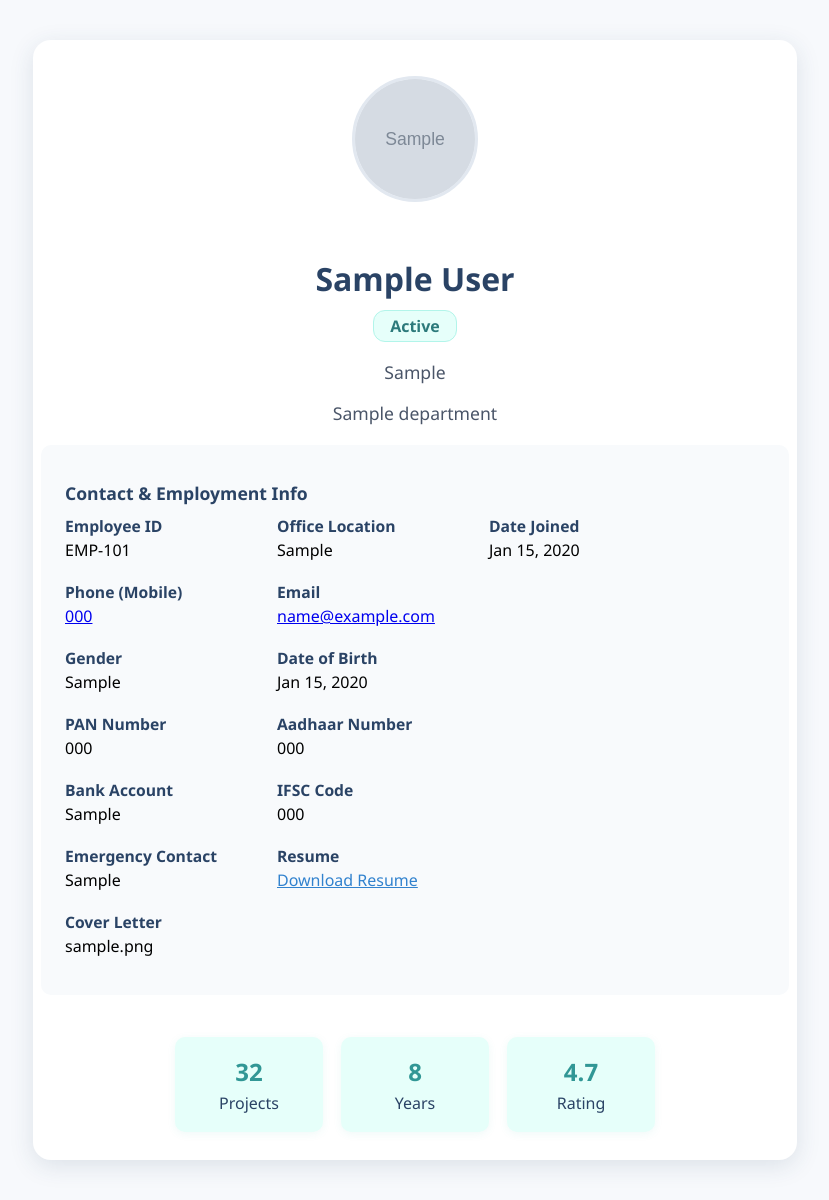
After one commit to sameer7365/Django_projects, a Django app: a page that uses mprf/templates/employeedash.html in a window 1280 px wide. The commit adds this page. Shown: the whole page, without its empty margins (225-1054 px from the left). Run offline with Django 5.2, Linux system fonts and the light colour scheme; tables that the repository leaves empty hold one stand-in row (values such as "Sample post"); grey boxes marked "Sample" are stand-in pictures; parts of the project's set-up code (start-up, migrations or seed data) failed here and were passed over.

Commit message:
upadtes of mprf

```diff
--- a/mprf/mprf/urls.py
+++ b/mprf/mprf/urls.py
@@ -17,5 +17,5 @@ urlpatterns = [
     path('AppliedCandidates',views.AppliedCandidates,name='AppliedCandidates'),
     path('updatecandidatestatus<int:pk>',views.update_candidate_status,name='update_candidate_status'),
     path('formviewapplied<int:pk>',views.formviewapplied,name='formviewapplied'),
-
-]
+    path('employeelist',views.employeelist,name='employeelist'),
+    path('employeeform<int:pk>',views.employeeform,name='employeeform'),]
--- a/mprf/mprf/views.py
+++ b/mprf/mprf/views.py
@@ -1,4 +1,5 @@
 from django.http import HttpResponse
+from django.contrib.auth.models import Group
 from django.shortcuts import redirect, render
 from django.contrib.auth.models import User
 from django.contrib import messages
@@ -54,7 +55,11 @@ def login(request):
                 check_password = user.check_password(password)
                 if check_password:
                     request.session['username'] = username
-                    return redirect("dash")
+                    if user.groups.filter(name='Admin').exists():
+                        return redirect("dash")
+                    else:
+                        val = EmployeeMaster.objects.get(user_id=user)
+                        return redirect("employeeform",pk=val.pk)
                 else:
                     return HttpResponse("Invalid credentials, please try again.")
             except User.DoesNotExist:
@@ -66,7 +71,6 @@ def login(request):
 
 
 def dash(request):
-
     return render(request, 'dashboard.html')
 
 def mprfform(request):
@@ -330,20 +334,15 @@ def signupapply(request):
 
 
 def update_candidate_status(request, pk):
-    print(pk)
     if request.method == 'POST':
         update_status = request.POST.get('status')
         val = MprfApply.objects.filter(pk=pk).first()
-        print("update_status", update_status)
         if update_status == 'accepted':
-            application_instance = val  # This is your MprfApply instance
+            application_instance = val
 
             # Get related instances
             mprf_request_instance = application_instance.mprf_request
             user_instance = application_instance.user_id
-            # img_candidate = application_instance.FILES.get('img_candidate')
-            # resume = application_instance.FILES.get('resume')
-            # print(7775555,img_candidate,resume)
 
             # creation of employee
             employee = EmployeeMaster.objects.create(
@@ -352,12 +351,12 @@ def update_candidate_status(request, pk):
                 user_id=user_instance,
                 applicant_name=application_instance.applicant_name,
                 applicant_email=application_instance.applicant_email,
-                img_candidate=application_instance.img_candidate,  # This is a FileField/ImageField object
+                img_candidate=application_instance.img_candidate,
                 phone=application_instance.phone,
                 address=application_instance.address,
                 date_of_birth=application_instance.date_of_birth,
                 gender=application_instance.gender,
-                resume=application_instance.resume,                # This is a FileField object
+                resume=application_instance.resume,
                 cover_letter=application_instance.cover_letter,
                 applied_on=application_instance.applied_on,
                 status='active',
@@ -369,7 +368,30 @@ def update_candidate_status(request, pk):
             )
             employee.save()
         val.status = update_status
-        val.save()  # Save the updated status to the database
+        val.save()
 
-    print("----- val ------>>>>", val)
     return redirect('AppliedCandidates')
+
+
+def employeelist(request):
+    print("employeelist called !!")
+
+    candidates = EmployeeMaster.objects.all()
+
+    context = {'candidates':candidates}
+
+
+
+    # return HttpResponse("employye list view opened")
+    return render(request,'employeelist.html',context)
+
+
+def employeeform(request,pk):
+    print("gggg",pk)
+
+    # EmployeeMaster.objects.all()
+    candidate = EmployeeMaster.objects.get(pk=pk)
+    context = {
+        'candidate': candidate,
+    }
+    return render(request, 'employeedash.html', context)
--- /dev/null
+++ b/mprf/templates/employeedash.html
@@ -0,0 +1,241 @@
+{% load static %}
+<!DOCTYPE html>
+<html lang="en">
+<head>
+  <meta charset="UTF-8">
+  <title>Employee Dashboard - {{ candidate.applicant_name }}</title>
+  <style>
+    body {
+      background: #f7f9fc;
+      font-family: 'Segoe UI', Arial, sans-serif;
+      margin: 0;
+    }
+    .container {
+      max-width: 700px;
+      margin: 40px auto;
+      background: #fff;
+      border-radius: 18px;
+      box-shadow: 0 6px 24px rgba(42,67,101,0.13);
+      padding: 36px 32px 28px 32px;
+    }
+    .employee-card {
+      display: flex;
+      flex-direction: column;
+      align-items: center;
+    }
+    .avatar-wrapper {
+      margin-bottom: 18px;
+    }
+    .profile-photo {
+      width: 120px;
+      height: 120px;
+      border-radius: 50%;
+      object-fit: cover;
+      border: 3px solid #e2e8f0;
+      background: #f1f5f9;
+    }
+    .info {
+      text-align: center;
+      margin-bottom: 18px;
+    }
+    .name {
+      font-size: 2rem;
+      font-weight: 700;
+      color: #2a4365;
+      margin-bottom: 4px;
+    }
+    .position, .department {
+      font-size: 1.1rem;
+      color: #4a5568;
+      margin-bottom: 2px;
+    }
+    .details {
+      width: 100%;
+      margin-bottom: 24px;
+      background: #f8fafc;
+      border-radius: 10px;
+      padding: 18px 24px;
+    }
+    .group-title {
+      font-size: 1.1rem;
+      color: #2a4365;
+      font-weight: 600;
+      margin-bottom: 10px;
+    }
+    .field-group {
+      display: flex;
+      flex-wrap: wrap;
+      gap: 32px;
+      margin-bottom: 12px;
+    }
+    .field-group > div {
+      min-width: 180px;
+      margin-bottom: 8px;
+    }
+    label {
+      font-weight: 600;
+      color: #2a4365;
+      font-size: 0.98rem;
+      margin-bottom: 2px;
+      display: block;
+    }
+    .kpi-section {
+      display: flex;
+      justify-content: space-around;
+      margin-top: 18px;
+      gap: 18px;
+    }
+    .kpi {
+      background: #e6fffa;
+      border-radius: 10px;
+      padding: 18px 24px;
+      text-align: center;
+      min-width: 100px;
+      box-shadow: 0 2px 8px rgba(56,178,172,0.08);
+    }
+    .kpi-value {
+      font-size: 1.5rem;
+      font-weight: 700;
+      color: #319795;
+    }
+    .kpi-label {
+      color: #2a4365;
+      font-size: 1rem;
+      margin-top: 4px;
+    }
+    .resume-link {
+      color: #3182ce;
+      text-decoration: underline;
+      font-weight: 500;
+    }
+    .resume-link:hover {
+      color: #225ea8;
+    }
+    .status-badge {
+      display: inline-block;
+      border-radius: 12px;
+      padding: 4px 16px;
+      font-size: 1rem;
+      font-weight: 600;
+      border: 1px solid #b2f5ea;
+      background: #e6fffa;
+      color: #2c7a7b;
+      margin-top: 6px;
+    }
+  </style>
+</head>
+<body>
+  <main class="container" role="region" aria-label="Employee dashboard card">
+    <article class="employee-card" tabindex="0" aria-describedby="description">
+      <div class="avatar-wrapper" aria-hidden="true">
+        {% if candidate.img_candidate %}
+          <img src="{{ candidate.img_candidate.url }}" alt="Candidate Photo" class="profile-photo">
+        {% else %}
+          <img src="{% static 'img/default-profile.png' %}" alt="No Photo" class="profile-photo">
+        {% endif %}
+      </div>
+      <section class="info">
+        <h1 class="name">{{ candidate.applicant_name }}</h1>
+        <div class="status-badge">{{ candidate.get_status_display }}</div>
+        <p class="position" aria-label="Job title">{{ candidate.mprf_request.position }}</p>
+        <p class="department" aria-label="Department">{{ candidate.mprf_request.department.name }}</p>
+      </section>
+      <section class="details" aria-label="Employee detailed information">
+        <h3 class="group-title">Contact & Employment Info</h3>
+        <div class="field-group">
+          <div>
+            <label>Employee ID</label>
+            <span>EMP-10{{ candidate.id }}</span>
+          </div>
+          <div>
+            <label>Office Location</label>
+            <span>{{ candidate.mprf_request.location }}</span>
+          </div>
+          <div>
+            <label>Date Joined</label>
+            <span>{{ candidate.applied_on|date:"M d, Y" }}</span>
+          </div>
+        </div>
+        <div class="field-group">
+          <div>
+            <label>Phone (Mobile)</label>
+            <a href="tel:{{ candidate.phone }}">{{ candidate.phone }}</a>
+          </div>
+          <div>
+            <label>Email</label>
+            <a href="mailto:{{ candidate.applicant_email }}">{{ candidate.applicant_email }}</a>
+          </div>
+        </div>
+        <div class="field-group">
+          <div>
+            <label>Gender</label>
+            <span>{{ candidate.gender|default:"--" }}</span>
+          </div>
+          <div>
+            <label>Date of Birth</label>
+            <span>{{ candidate.date_of_birth|date:"M d, Y"|default:"--" }}</span>
+          </div>
+        </div>
+        <div class="field-group">
+          <div>
+            <label>PAN Number</label>
+            <span>{{ candidate.pan_number|default:"--" }}</span>
+          </div>
+          <div>
+            <label>Aadhaar Number</label>
+            <span>{{ candidate.aadhaar_number|default:"--" }}</span>
+          </div>
+        </div>
+        <div class="field-group">
+          <div>
+            <label>Bank Account</label>
+            <span>{{ candidate.bank_account|default:"--" }}</span>
+          </div>
+          <div>
+            <label>IFSC Code</label>
+            <span>{{ candidate.ifsc_code|default:"--" }}</span>
+          </div>
+        </div>
+        <div class="field-group">
+          <div>
+            <label>Emergency Contact</label>
+            <span>{{ candidate.emergency_contact|default:"--" }}</span>
+          </div>
+          <div>
+            <label>Resume</label>
+            {% if candidate.resume %}
+              <a href="{{ candidate.resume.url }}" class="resume-link" target="_blank">Download Resume</a>
+            {% else %}
+              <span>--</span>
+            {% endif %}
+          </div>
+        </div>
+        <div class="field-group">
+          <div>
+            <label>Cover Letter</label>
+            <span>{{ candidate.cover_letter|default:"--" }}</span>
+          </div>
+        </div>
+      </section>
+      <section class="kpi-section" aria-label="Employee performance metrics">
+        <div class="kpi" tabindex="0" role="group" aria-label="Projects completed">
+          <div class="kpi-value">32</div>
+          <div class="kpi-label">Projects</div>
+        </div>
+        <div class="kpi" tabindex="0" role="group" aria-label="Years of experience">
+          <div class="kpi-value">8</div>
+          <div class="kpi-label">Years</div>
+        </div>
+        <div class="kpi" tabindex="0" role="group" aria-label="Customer satisfaction rating">
+          <div class="kpi-value">4.7</div>
+          <div class="kpi-label">Rating</div>
+        </div>
+      </section>
+         <!-- <div class="profile-actions">
+            <a href="{% url 'employeelist' %}">&larr; Back to Employee's List</a>
+        </div> -->
+
+    </article>
+  </main>
+</body>
+</html>
--- a/mprf/templates/login.html
+++ b/mprf/templates/login.html
@@ -17,10 +17,6 @@
             <button type="submit">Login</button>
         </form>
         <div class="links">
-            <a href="#">Forgot password?</a>
-            <br>
-            <a href="">Don't have an account? Sign Up</a>
-            <br>
             <a href="{% url 'home' %}">Back to Home</a>
         </div>
     </div>
```
Also changed, not shown: mprf/mprf/models.py (+7 -2 lines), mprf/templates/dashboard.html (+4 -4 lines), mprf/templates/employeelist.html (added, +209 -0 lines), mprf/mprf/migrations/0018_employeemaster_created_at.py (added), mprf/mprf/migrations/0019_remove_employeemaster_created_at.py (added).
